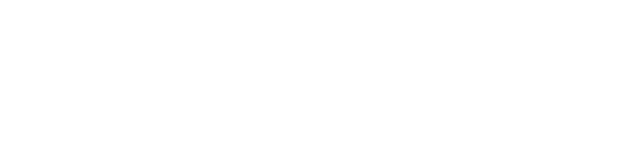
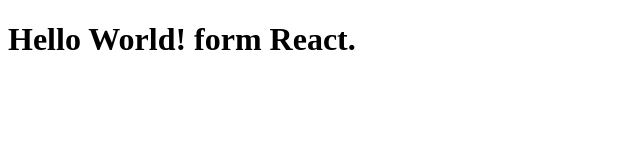
Before and after one commit to joshi-durgesh/React-Episode-1-Inception, a plain HTML site: page index.html in a window 1280 px wide. Shown: the whole page, without its empty margins (0-640 px from the left). Drawn offline with nearby package versions, Linux system fonts and the light colour scheme.

Commit message:
creating hello world using react

```diff
--- a/index.html
+++ b/index.html
@@ -16,5 +16,11 @@
       crossorigin
       src="https://unpkg.com/react-dom@18/umd/react-dom.development.js"
     ></script>
+
+    <script>
+      const heading = React.createElement("h1", {}, "Hello World! form React.");
+      const root = ReactDOM.createRoot(document.getElementById("root"));
+      root.render(heading);
+    </script>
   </body>
 </html>
```
